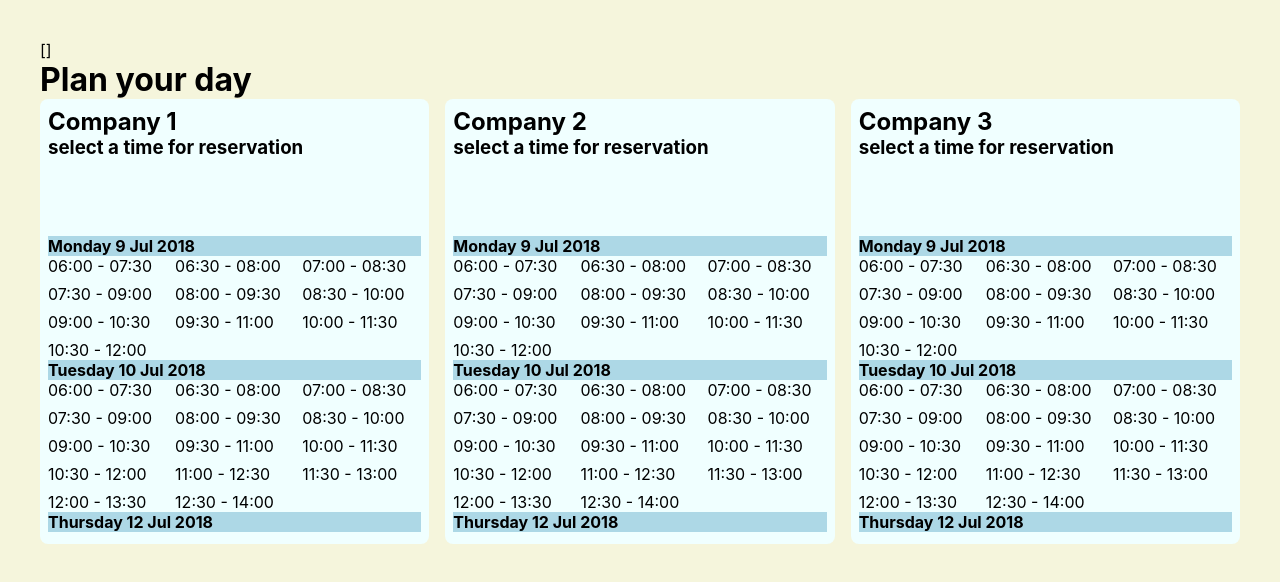
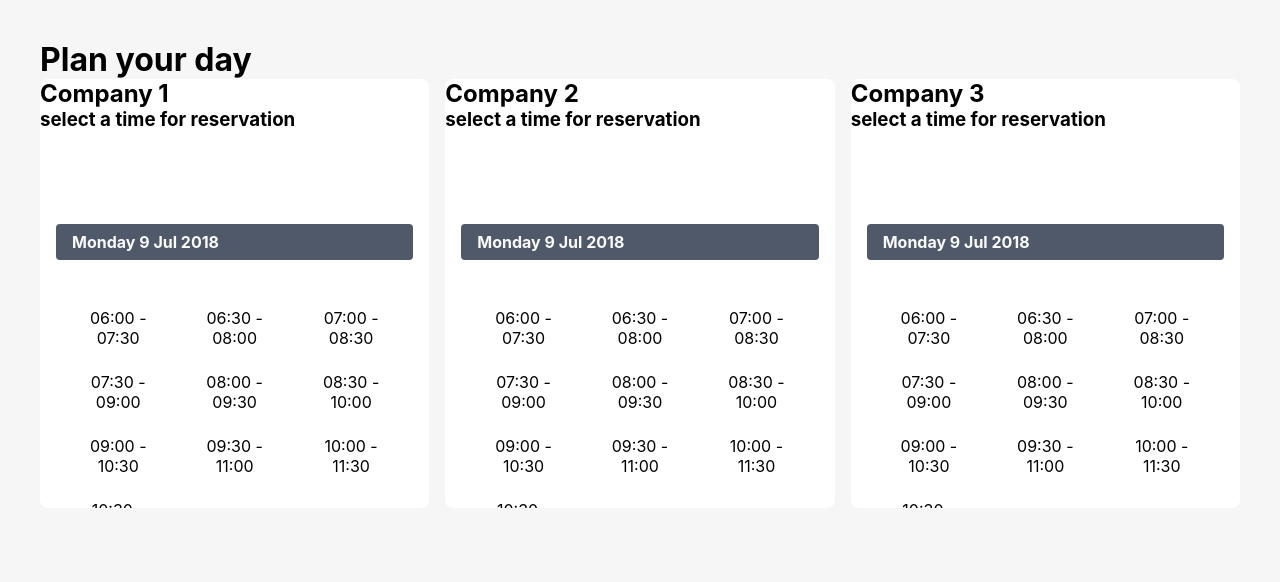
Before and after one commit to milixov/slotter, a React (Create React App) app: page / in a window 1280 px wide. Shown: the top 582 px of the page. Built offline with nearby package versions, Linux system fonts and the light colour scheme; data requests are answered from the project's data file.

Commit message:
add some styles to main page

```diff
--- a/src/componetns/Company/style.module.css
+++ b/src/componetns/Company/style.module.css
@@ -1,6 +1,5 @@
 .company {
-  background-color: azure;
-  padding: 8px;
+  background-color: white;
   border-radius: 8px;
 }
 
--- a/src/componetns/Slots/index.tsx
+++ b/src/componetns/Slots/index.tsx
@@ -1,4 +1,3 @@
-/* eslint-disable react-hooks/exhaustive-deps */
 /* eslint-disable react/prop-types */
 import React, { useContext, useMemo } from 'react';
 import moment from 'moment';
@@ -39,23 +38,29 @@ const Slots: React.FC<ISlots> = (props) => {
         let reserveStartTime = moment(reserve.slot.start_time)
         let reserveEndTime = moment(reserve.slot.end_time)
 
-        if(startTime.isSameOrAfter(reserveStartTime) && startTime.isBefore(reserveEndTime)) {
+        if (startTime.isSameOrAfter(reserveStartTime) && startTime.isBefore(reserveEndTime)) {
           i++
         }
 
-        if(endTime.isAfter(reserveStartTime) && endTime.isBefore(reserveEndTime)) {
+        if (endTime.isAfter(reserveStartTime) && endTime.isBefore(reserveEndTime)) {
           i++
         }
 
-        if(endTime.isAfter(reserveStartTime) && startTime.isBefore(reserveEndTime)) {
+        if (endTime.isAfter(reserveStartTime) && startTime.isBefore(reserveEndTime)) {
           i++
         }
       })
 
-      return {...item, block: i > 0}
+      return { ...item, block: i > 0 }
     })
 
-  }, [state])
+  }, [state, companyId, data])
+
+  const handleSelectItemClick = (slot: ITimeSlotBlocked) => {
+    if (!slot.block) {
+      dispatch({ type: C.SELECT_SLOT, value: { companyId, slot: { start_time: slot.start_time, end_time: slot.end_time } } })
+    }
+  }
 
   return (
     <div>
@@ -63,8 +68,8 @@ const Slots: React.FC<ISlots> = (props) => {
       <div className={styles.daySlots}>
         {blockedData?.map((slot: ITimeSlotBlocked, slotIndex: number) => (
           <p
-            onClick={() => !slot.block && dispatch({ type: C.SELECT_SLOT, value: { companyId, slot: {start_time: slot.start_time, end_time: slot.end_time} } })}
-            className={`${slot.block && styles.blockSlot} ${!slot.block && styles.slot} ${selectedSlot?.slot.start_time === slot.start_time && selectedSlot?.slot.end_time === slot.end_time && styles.slotSelected}`}
+            onClick={() => handleSelectItemClick(slot)}
+            className={`${styles.baseSlot} ${slot.block && styles.blockSlot} ${!slot.block && styles.slot} ${selectedSlot?.slot.start_time === slot.start_time && selectedSlot?.slot.end_time === slot.end_time && styles.slotSelected}`}
             key={`c${companyId}_g${title}s_${slotIndex}`}
           >
             {`${moment(slot.start_time).format('HH:mm')} - ${moment(slot.end_time).format('HH:mm')}`}
--- a/src/componetns/Slots/style.module.css
+++ b/src/componetns/Slots/style.module.css
@@ -1,14 +1,25 @@
 .group {
   position: sticky;
   position: -webkit-sticky;
-  background-color: lightblue;
+  background-color: var(--text-primary);
+  color: var(--text-secondary);
   top: -1px;
+  padding: 8px 16px;
+  border-radius: 4px;
+  margin: 16px;
 }
 
 .daySlots {
   display: grid;
   grid-template-columns: 1fr 1fr 1fr;
   gap: 8px;
+  padding: 24px;
+}
+
+.baseSlot {
+  padding: 8px;
+  text-align: center;
+  border-radius: 4px;
 }
 
 .slot {
@@ -16,19 +27,20 @@
 }
 
 .slot:hover {
-  background-color: lightcyan;
+  background-color: var(--color-primary-light);
 }
 
 
 .blockSlot {
   cursor: not-allowed;
-  background-color: lightgray;
+  background-color: var(--color-gray);
 }
 
 .slotSelected {
-  background-color: lightskyblue;
+  background-color: var(--color-primary);
+  color: var(--text-secondary)
 }
 
 .slotSelected:hover {
-  background-color: skyblue;
+  background-color: var(--color-primary-dark);
 }
--- a/src/index.css
+++ b/src/index.css
@@ -1,5 +1,15 @@
+html {
+  --color-surface: #f6f6f6;
+  --color-primary-light: #E2F4FF;
+  --color-primary: #0066FF;
+  --color-primary-dark: #2341E0;
+  --color-gray: #D3DAE5;
+  --text-primary: #4F596A;
+  --text-secondary: #FAFAFA;
+}
+
 body {
-  background-color: beige;
+  background-color: var(--color-surface);
   font-family: -apple-system, BlinkMacSystemFont, 'Segoe UI', 'Roboto', 'Oxygen', 'Ubuntu',
     'Cantarell', 'Fira Sans', 'Droid Sans', 'Helvetica Neue', sans-serif;
   -webkit-font-smoothing: antialiased;
@@ -12,6 +22,7 @@ code {
   padding: 2px 4px;
   border-radius: 4px;
 }
+
 
 h1 {
   margin: 0;
--- a/src/pages/plan/index.tsx
+++ b/src/pages/plan/index.tsx
@@ -1,7 +1,4 @@
-import React, {useContext} from 'react';
-
-//store
-import { Context, C } from 'store'
+import React from 'react';
 
 //components
 import { Company, Slots } from 'componetns';
@@ -14,11 +11,9 @@ import styles from './style.module.css';
 
 const PlanPage: React.FC = () => {
   const { data, loading, error } = useSlots();
-  const [state, dispatch] = useContext(Context)
 
   return (
     <div className={styles.wrapper}>
-      {JSON.stringify(state)}
       <h1>Plan your day</h1>
       {error && <code>{error}</code>}
       {loading && <p>loading...</p>}
```
